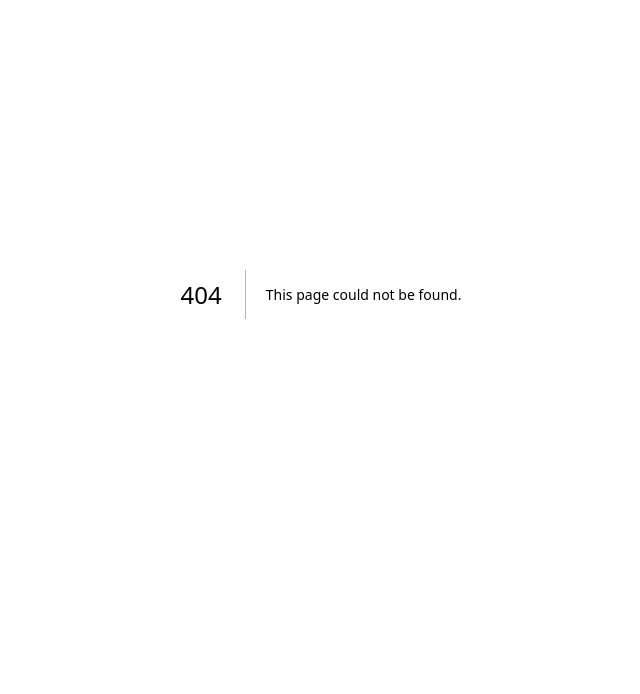
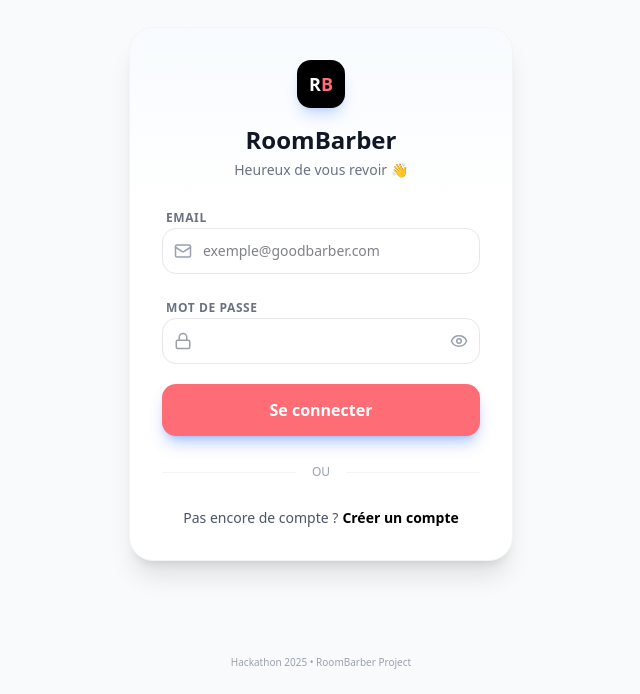
Before and after one commit to ThomasCattarossiD/hackathon2025-gb, a Next.js app: page /chat3 in a window 1280 px wide. Before the commit this address had no page. Shown: the part 106-800 px from the top of the page, without its empty margins (319-959 px from the left). Built offline with nearby package versions, Linux system fonts and the light colour scheme.

Commit message:
Page d'Authentification

```diff
--- /dev/null
+++ b/src/app/chat3/page.tsx
@@ -0,0 +1,11 @@
+// src/app/page.tsx
+import AuthPage from "@/components/login/LoginPage";
+
+export default function Home() {
+  return (
+    // h-[100dvh] = 100% de la hauteur dynamique de l'écran (gère mieux les barres mobiles)
+    <main className="flex h-[100dvh] w-full flex-col bg-white dark:bg-black">
+      <AuthPage />
+    </main>
+  );
+}
--- /dev/null
+++ b/src/components/login/LoginPage.tsx
@@ -0,0 +1,139 @@
+"use client";
+
+import React, { useState } from "react";
+import { useRouter } from "next/navigation";
+import { Mail, Lock, Eye, EyeOff, ArrowRight, Loader2 } from "lucide-react";
+import Link from "next/link";
+
+export default function LoginPage() {
+  const router = useRouter();
+  const [isLogin, setIsLogin] = useState(true); // Basculer entre Login et Sign Up
+  const [showPassword, setShowPassword] = useState(false);
+  const [isLoading, setIsLoading] = useState(false);
+
+  // États du formulaire
+  const [email, setEmail] = useState("");
+  const [password, setPassword] = useState("");
+
+  const handleAuth = async (e: React.FormEvent) => {
+    e.preventDefault();
+    setIsLoading(true);
+
+    // --- ICI : C'est là que vous mettrez la vraie connexion Supabase plus tard ---
+
+    // Simulation d'attente (pour l'effet UI)
+    setTimeout(() => {
+      setIsLoading(false);
+      // Redirection vers le chat (la page d'accueil)
+      router.push("/");
+    }, 1500);
+  };
+
+  return (
+    <div className="min-h-[100dvh] w-full flex items-center justify-center bg-gray-50 dark:bg-black p-4">
+
+      {/* Carte principale */}
+      <div className="w-full max-w-sm bg-white dark:bg-zinc-900 rounded-3xl shadow-xl overflow-hidden border border-gray-100 dark:border-zinc-800">
+
+        {/* En-tête avec Logo */}
+        <div className="pt-8 pb-6 px-8 text-center bg-gradient-to-b from-blue-50/50 to-transparent dark:from-blue-900/10">
+          <div className="w-12 h-12 bg-black rounded-xl mx-auto flex items-center justify-center shadow-lg shadow-blue-600/20 mb-4">
+            <span className="text-white font-bold text-lg">R</span>
+            <span className="text-[#fe6c75] font-bold text-lg">B</span>
+          </div>
+          <h1 className="text-2xl font-bold text-gray-900 dark:text-white mb-1">
+            RoomBarber
+          </h1>
+          <p className="text-sm text-gray-500 dark:text-gray-400">
+            {isLogin ? "Heureux de vous revoir 👋" : "Créez votre espace de travail 🚀"}
+          </p>
+        </div>
+
+        {/* Formulaire */}
+        <form onSubmit={handleAuth} className="px-8 pb-8 space-y-5">
+
+          {/* Champ Email */}
+          <div className="space-y-1.5">
+            <label className="text-xs font-semibold text-gray-500 ml-1 uppercase tracking-wider">Email</label>
+            <div className="relative group">
+              <Mail className="absolute left-3 top-1/2 -translate-y-1/2 text-gray-400 group-focus-within:text-[#fe6c75] transition-colors" size={18} />
+              <input
+                type="email"
+                required
+                value={email}
+                onChange={(e) => setEmail(e.target.value)}
+                placeholder="exemple@goodbarber.com"
+                className="w-full bg-gray-70 dark:bg-zinc-800 dark:text-white border border-gray-200 dark:border-zinc-700 rounded-xl py-3 pl-10 pr-4 outline-none focus:border-[#fe6c75] transition-all text-sm font-medium"
+              />
+            </div>
+          </div>
+
+          {/* Champ Mot de passe */}
+          <div className="space-y-1.5">
+            <label className="text-xs font-semibold text-gray-500 ml-1 uppercase tracking-wider">Mot de passe</label>
+            <div className="relative group">
+              <Lock className="absolute left-3 top-1/2 -translate-y-1/2 text-gray-400 group-focus-within:text-[#fe6c75] transition-colors" size={18} />
+              <input
+                type={showPassword ? "text" : "password"}
+                required
+                value={password}
+                onChange={(e) => setPassword(e.target.value)}
+                className="w-full bg-gray-70 dark:bg-zinc-800 dark:text-white border border-gray-200 dark:border-zinc-700 rounded-xl py-3 pl-10 pr-10 outline-none focus:border-[#fe6c75] transition-all text-sm font-medium"
+              />
+              <button
+                type="button"
+                onClick={() => setShowPassword(!showPassword)}
+                className="absolute right-3 top-1/2 -translate-y-1/2 text-gray-400 hover:text-gray-600 dark:hover:text-gray-200"
+              >
+                {showPassword ? <EyeOff size={18} /> : <Eye size={18} />}
+              </button>
+            </div>
+          </div>
+
+          {/* Bouton d'action principal */}
+          <button
+            type="submit"
+            disabled={isLoading}
+            className="w-full bg-[#fe6c75] active:scale-[0.98] text-white font-semibold py-3.5 rounded-xl shadow-lg shadow-blue-600/30 flex items-center justify-center gap-2 transition-all disabled:opacity-70 disabled:cursor-not-allowed mt-2"
+          >
+            {isLoading ? (
+              <Loader2 className="animate-spin" size={20} />
+            ) : (
+              <>
+                {isLogin ? "Se connecter" : "S'inscrire"}
+                {/* <ArrowRight size={20} /> */}
+              </>
+            )}
+          </button>
+
+          {/* Séparateur */}
+          <div className="relative flex py-2 items-center">
+            <div className="flex-grow border-t border-gray-100 dark:border-zinc-800"></div>
+            <span className="flex-shrink mx-4 text-xs text-gray-400">OU</span>
+            <div className="flex-grow border-t border-gray-100 dark:border-zinc-800"></div>
+          </div>
+
+          {/* Toggle Login / Inscription */}
+          <p className="text-center text-sm text-gray-600 dark:text-gray-400">
+            {isLogin ? "Pas encore de compte ?" : "Déjà membre ?"}
+            <button
+              type="button"
+              onClick={() => setIsLogin(!isLogin)}
+              className="ml-1 font-bold text-black hover:underline focus:outline-none"
+            >
+              {isLogin ? "Créer un compte" : "Se connecter"}
+            </button>
+          </p>
+
+        </form>
+      </div>
+
+      {/* Footer discret */}
+      <div className="absolute bottom-6 text-center w-full">
+        <p className="text-[10px] text-gray-400">
+            Hackathon 2025 • RoomBarber Project
+        </p>
+      </div>
+    </div>
+  );
+}
```
Also changed, not shown: 1 other file (tests, documents, lock files or other folders).
